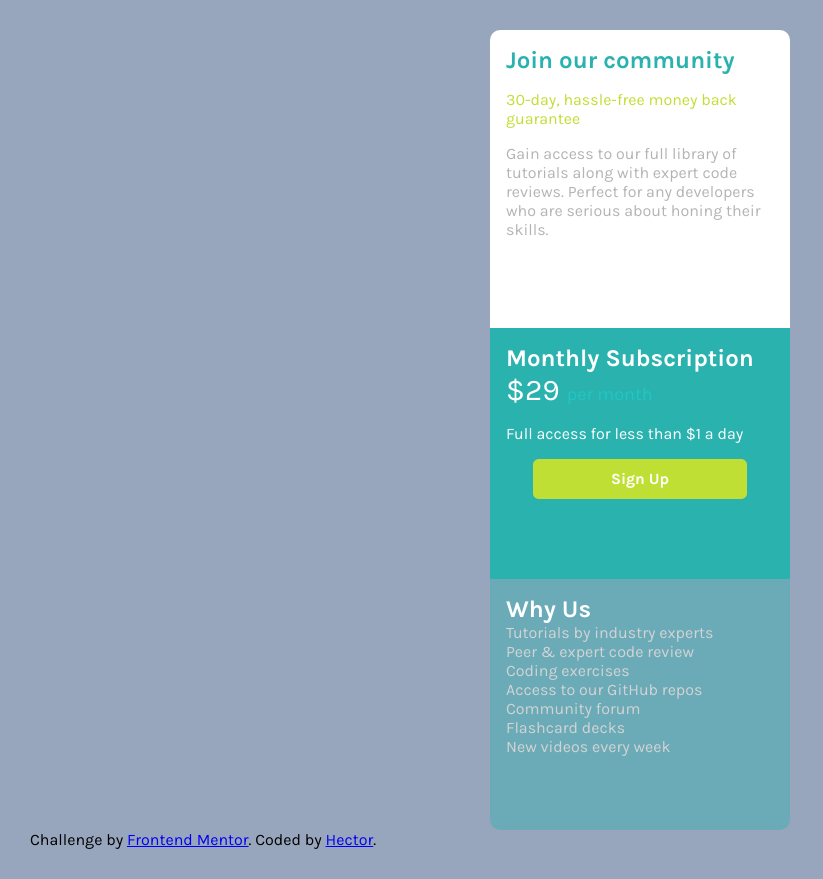
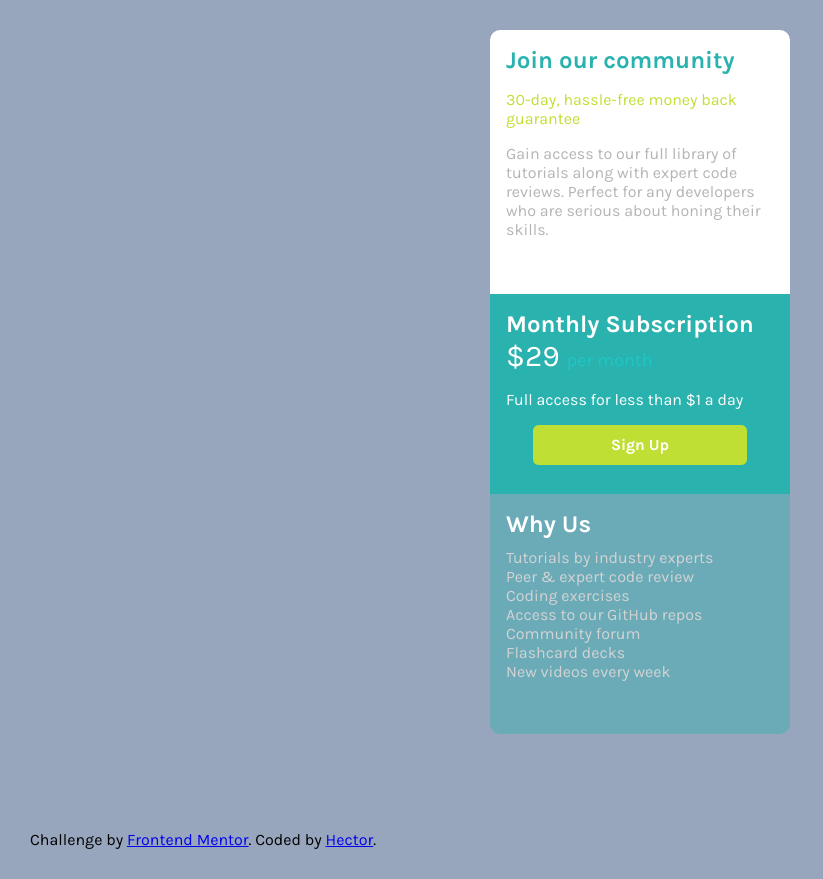
Before and after one commit to Hea092024/single-price-grid-component-master, a plain HTML site: page index.html in a window 1280 px wide. Shown: the whole page, without its empty margins (0-823 px from the left). Drawn offline with Linux system fonts and the light colour scheme.

Commit message:
updated css

```diff
--- a/style.css
+++ b/style.css
@@ -43,7 +43,7 @@ main {
   border-radius: 10px 10px 0 0;
   width: 300px;
 
-  height: 60%;
+  height: 33%;
 }
 
 #div2 > * {
@@ -54,7 +54,7 @@ main {
   width: 300px;
   background-color: var(--Cyan);
 
-  height: 50svh;
+  height: 25svh;
 }
 
 #div3 {
@@ -63,7 +63,7 @@ main {
   width: 300px;
   background-color: var(--Cyan2);
   text-align: center;
-  height: 50%;
+  height: 30%;
 }
 .card{
     padding: 1em;
@@ -86,6 +86,7 @@ main {
 .btn:hover {
   cursor: pointer;
   opacity: 0.9;
+
 }
 
 #btn {
@@ -132,8 +133,10 @@ main {
 .title {
   width: 100%;
   text-align: start;
+}
 
-
+#whyus{
+    padding-bottom: 10px;
 }
 
 /* .attribution { font-size: 11px; text-align: center; }
```
